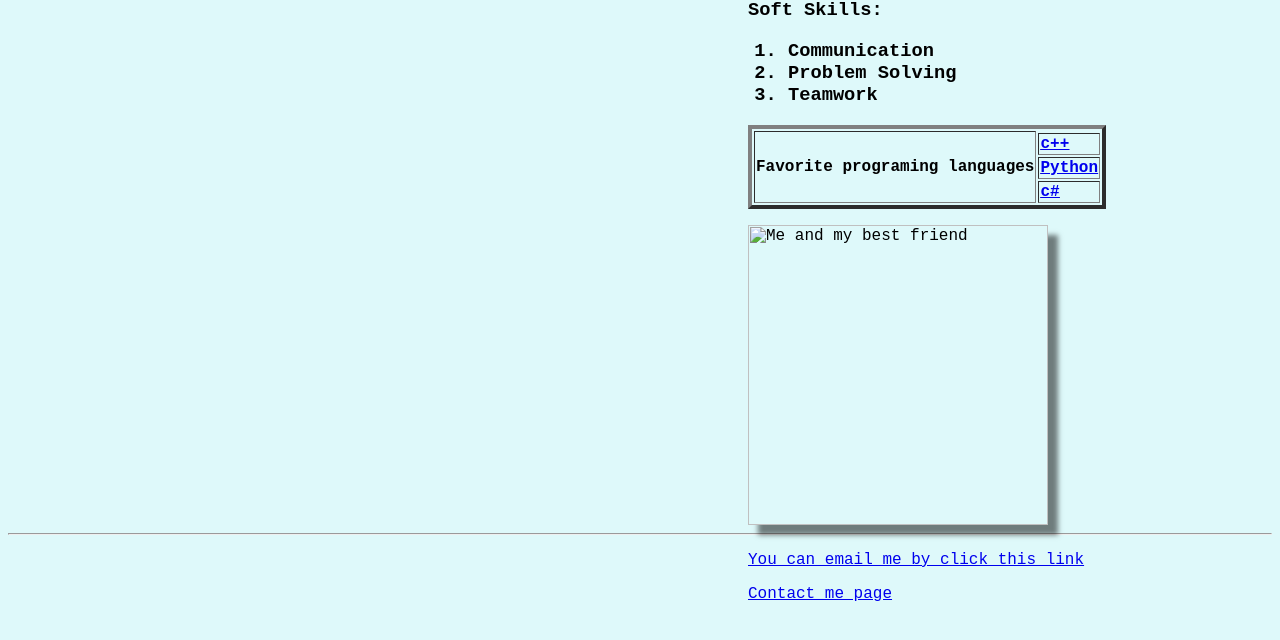
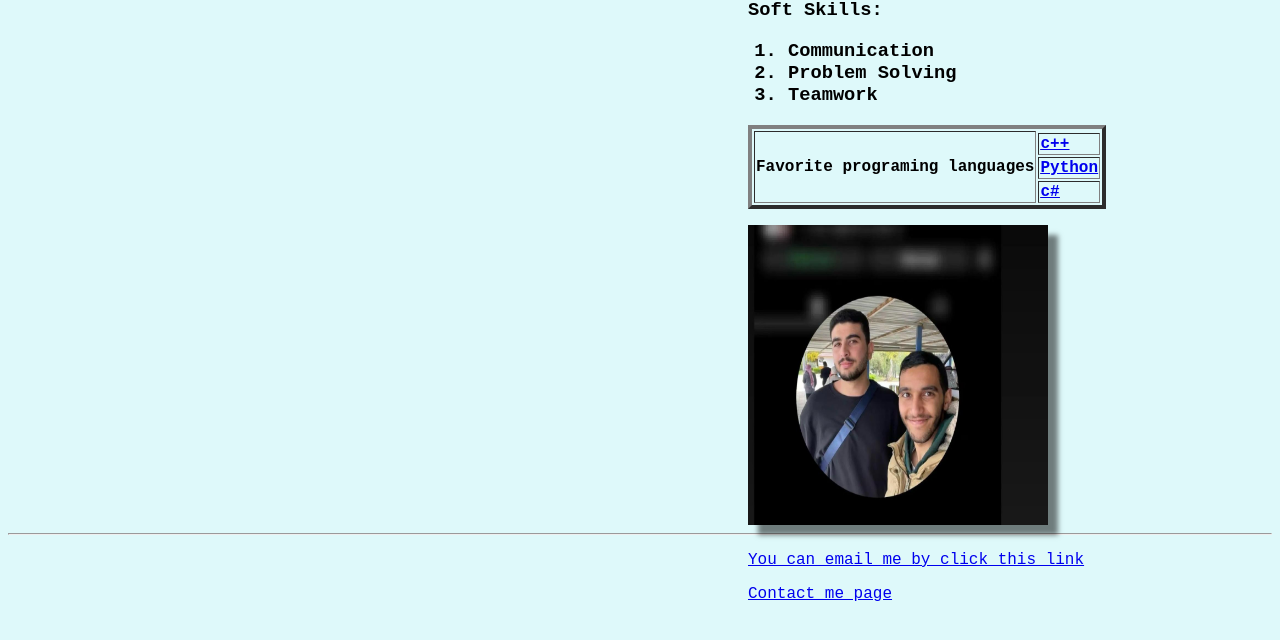
Before and after one commit to Hamza-Zoubi/Hamza-Zoubi.github.io, a plain HTML site: page index.html in a window 1280 px wide. Shown: the part 114-754 px from the top of the page. Drawn offline with Linux system fonts and the light colour scheme.

Commit message:
Add files via upload

```diff
--- a/index.html
+++ b/index.html
@@ -23,7 +23,7 @@
 			<td  style="color:#000000 ;text-decoration: underline;"><a href="https://www.w3schools.com/cs/index.php"><strong>c#</strong></a></td></tr>
             </table>
   </p>
-    <img src="C:\Users\hamza\OneDrive\Desktop\picture1.jpeg" alt="Me and my best friend" style="width: 300px; height: 300px; position: relative;  left: 740px; box-shadow: 10px 10px 5px rgba(0, 0, 0, 0.5)">
+    <img src="picture1.jpeg" alt="Me and my best friend" style="width: 300px; height: 300px; position: relative;  left: 740px; box-shadow: 10px 10px 5px rgba(0, 0, 0, 0.5)">
 
 	</header>
    <hr>
```
Also changed, not shown: picture1.jpeg (added).
